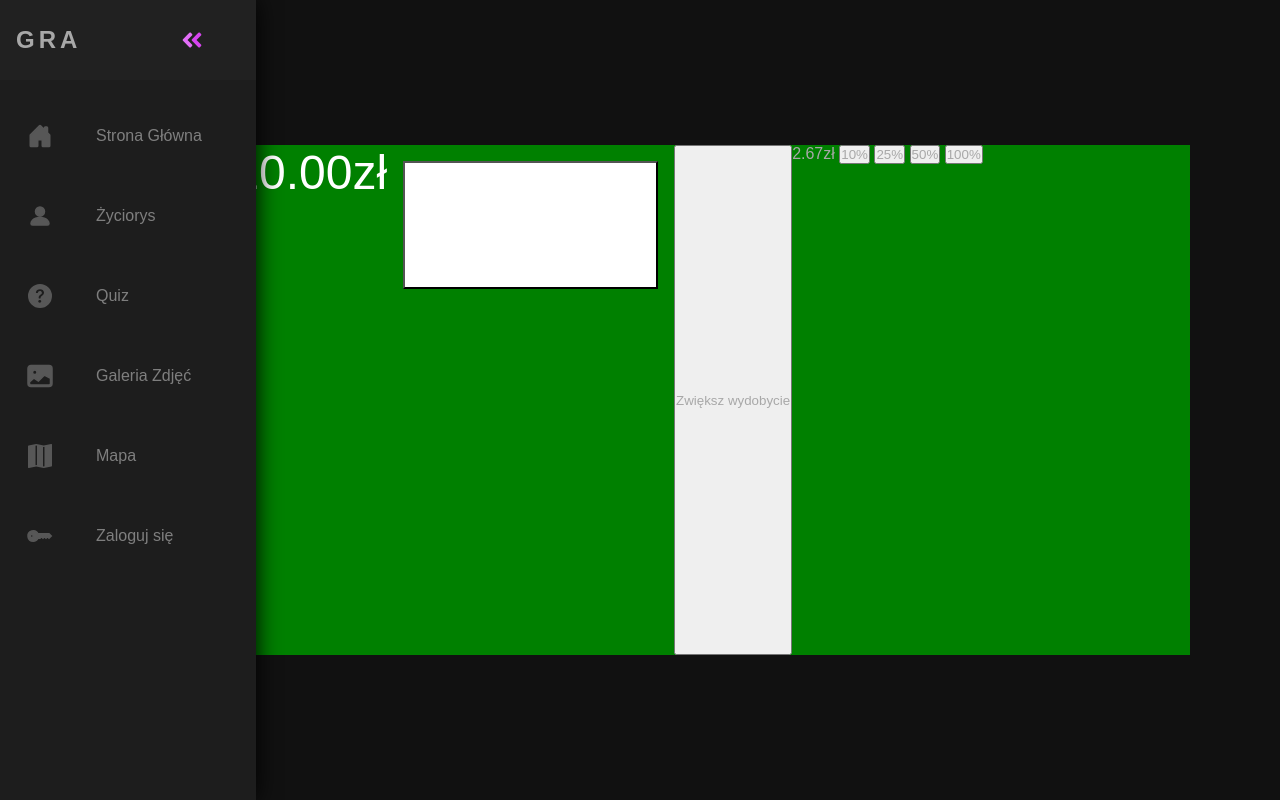
After one commit to Gami13/IgnacyLukasiewiczProject, a PHP site: page /game.php in a window 1280 px wide. The commit adds this page. Run offline with PHP 8.4, Linux system fonts and the light colour scheme.

Commit message:
Troche zrobione

```diff
--- a/addQuizRecord.php
+++ b/addQuizRecord.php
@@ -3,7 +3,8 @@ include_once("header.php");
 ?>
 
 <?php
-
+echo $_POST["points"];
+echo $_SESSION["token"];
 
 
 ?>
--- a/css.css
+++ b/css.css
@@ -49,6 +49,8 @@ svg {
 }
 
 .centerContent {
+  width: 100%;
+  height: 100vh;
   display: flex;
   justify-content: center;
   align-items: center;
@@ -826,6 +828,33 @@ cursor: pointer;
   justify-content: center ;
   margin-bottom: 5rem;
 }
+.gameWindow{
+  width: 100%;
+  height: 100vh;
+  display: flex;
+  justify-content: center;
+  align-items: center;
+}
+.game {
+  aspect-ratio: 16/8;
+  max-width: 100vw;
+  width: 85%;
+  height: auto;
+  background-color: green;
+  display: flex;
+}
+
+#clickajka {
+  width: 25%;
+  height: 25%;
+  background-color: white;
+  margin: 1rem;
+}
+
+#moneyCounter {
+  color: white;
+  font-size: 3rem;
+}
 
 
 
--- a/functions.php
+++ b/functions.php
@@ -1,3 +1,23 @@
 <?php
 
 $mysqli = new mysqli("localhost", "root", "", "ignacy");
+
+function isLoggedIn() {
+    global $mysqli;
+
+    if (!empty($_SESSION["token"])) {
+        $sql = "SELECT `token` FROM `users` WHERE `token` = ?";
+        $token = $_SESSION["token"];
+
+        $stmt = $mysqli->prepare($sql);
+        $stmt->bind_param("s", $token);
+        if ($stmt->execute()) {
+            $result = $stmt->get_result();
+            if ($result->num_rows == 1) {
+                return "Jest zalogowany " . $result->num_rows;
+            } else {
+                return "Nie jesteś zalogowany " . $result->num_rows;
+            }
+        }
+    }
+}
--- /dev/null
+++ b/game.php
@@ -0,0 +1,83 @@
+<?php
+include_once('header.php');
+giveHead('Gra');
+?>
+
+
+<div class='gameWindow'>
+    <div id="game" class="game">
+        <span id="oilCounter">100 ropy</span>
+        <span id="moneyCounter">100 ropy</span>
+        <button id="clickajka">
+
+        </button>
+        <button onclick="buyIncreaseWydobycie()">Zwiększ wydobycie</button>
+        <div class="sellMenu">
+            <span class="lastPriceUpdate"> </span>
+            <span class="currentOilPrice" id="currentOilPrice"></span>
+            <button class="sell">10%</button>
+            <button class="sell">25%</button>
+            <button class="sell">50%</button>
+            <button class="sell">100%</button>
+
+        </div>
+    </div>
+</div>
+<script>
+    /* add selling oil
+        add automatic upgrade price
+        add more upgrades*/
+    const clickBlock = document.getElementById('clickajka');
+    const oilCounter = document.getElementById('oilCounter');
+    const currentOilPriceCounter = document.getElementById('currentOilPrice');
+    clickBlock.addEventListener('click', click)
+    var oil = 0;
+    var money = 10;
+    var wydobycieMultiplier = 1;
+    var currentOilPrice = 2.90;
+    updateMoney(0);
+    updateOilPrice();
+
+    function updateMoney(amount) {
+        money += amount;
+
+        moneyCounter.innerHTML = money.toFixed(2) + 'zł';
+    }
+    function updateOilPrice()
+    {
+        let odds = Math.floor(Math.random()*100);
+        console.log(odds);
+        if(odds > 55)
+        {
+            currentOilPrice *= 1+Math.floor(Math.random()*50)/1000;
+            currentOilPriceCounter.innerHTML = currentOilPrice.toFixed(2) + 'zł';
+
+        }
+        else if(odds <= 55)
+        {
+            currentOilPrice *= 1-Math.floor(Math.random()*40)/1000;
+            if (currentOilPrice < 1)
+            {
+                currentOilPrice = 1;
+            }
+            currentOilPriceCounter.innerHTML = currentOilPrice.toFixed(2) + 'zł';
+
+        }
+    }
+    setInterval(updateOilPrice, 500)
+    function click() {
+        oil += 0.01 * wydobycieMultiplier;
+        oilCounter.innerHTML = oil.toFixed(3) + 'L ropy';
+    }
+
+    function buyIncreaseWydobycie() {
+        if (money >= 10) {
+            wydobycieMultiplier *= 1.25;
+            updateMoney(-10);
+        }
+    }
+</script>
+
+<?php
+include_once('footer.html')
+?>
--- a/header.php
+++ b/header.php
@@ -1,4 +1,5 @@
 <?php
+session_start();
 include_once('functions.php');
 function giveHead($title)
 {
@@ -127,6 +128,16 @@ echo '<!DOCTYPE html>
             <span class="link-text">Mapa</span>
           </a>
         </li>
+        <li class="nav-item">
+          <a href="login.php" class="nav-link">
+          <svg xmlns="http://www.w3.org/2000/svg" width="16" height="16" fill="currentColor" class="bi bi-key-fill" viewBox="0 0 16 16">
+          <path class="fa-secondary"
+          stroke="currentColor"
+          fill="currentColor" d="M3.5 11.5a3.5 3.5 0 1 1 3.163-5H14L15.5 8 14 9.5l-1-1-1 1-1-1-1 1-1-1-1 1H6.663a3.5 3.5 0 0 1-3.163 2zM2.5 9a1 1 0 1 0 0-2 1 1 0 0 0 0 2z"/>
+        </svg>
+            <span class="link-text">Zaloguj się</span>
+          </a>
+        </li>
       </ul>
     </nav><div class="headerSpacing"></div><main id="main">
     ';
```
Also changed, not shown: api.js (+7 -0 lines), login.php (+11 -16 lines), quiz.php (+8 -0 lines), quizStart.php (+11 -1 lines).
